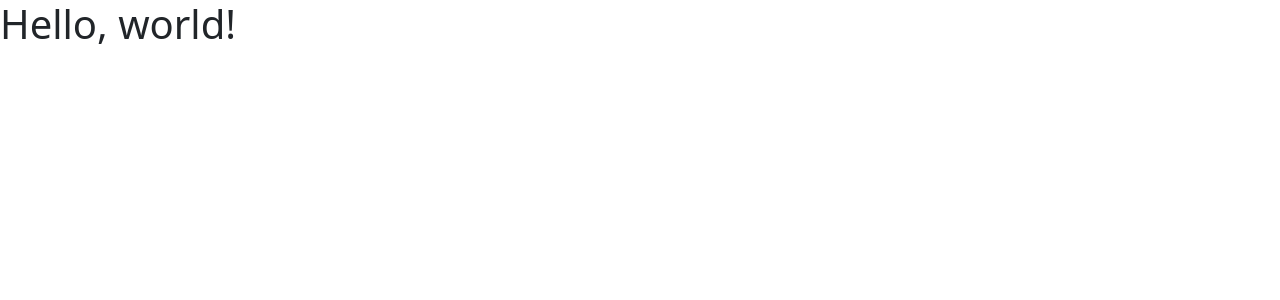
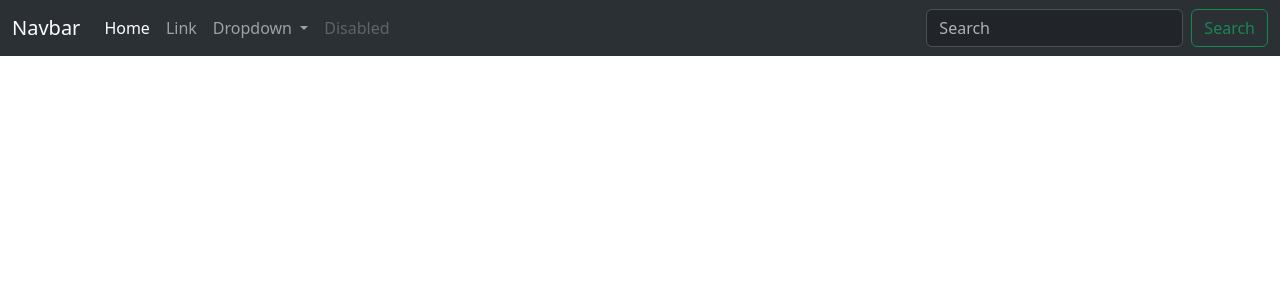
Before and after one commit to SeemaMistry/ProductInventory, a Django app: page / in a window 1280 px wide. Shown: the top 300 px of the page. Run offline with Django 4.2, Linux system fonts and the light colour scheme.

Commit message:
feat: add bootstrap nav bar set to dark theme

```diff
--- a/backend/templates/index.html
+++ b/backend/templates/index.html
@@ -3,7 +3,7 @@
   <head>
     <meta charset="utf-8" />
     <meta name="viewport" content="width=device-width, initial-scale=1" />
-    <title>Bootstrap demo</title>
+    <title>Home</title>
     <link
       href="https://cdn.jsdelivr.net/npm/bootstrap@5.3.0-alpha3/dist/css/bootstrap.min.css"
       rel="stylesheet"
@@ -12,7 +12,66 @@
     />
   </head>
   <body>
-    <h1>Hello, world!</h1>
+    <nav class="navbar navbar-expand-lg bg-body-tertiary" data-bs-theme="dark">
+      <div class="container-fluid">
+        <a class="navbar-brand" href="#">Navbar</a>
+        <button
+          class="navbar-toggler"
+          type="button"
+          data-bs-toggle="collapse"
+          data-bs-target="#navbarSupportedContent"
+          aria-controls="navbarSupportedContent"
+          aria-expanded="false"
+          aria-label="Toggle navigation"
+        >
+          <span class="navbar-toggler-icon"></span>
+        </button>
+        <div class="collapse navbar-collapse" id="navbarSupportedContent">
+          <ul class="navbar-nav me-auto mb-2 mb-lg-0">
+            <li class="nav-item">
+              <a class="nav-link active" aria-current="page" href="#">Home</a>
+            </li>
+            <li class="nav-item">
+              <a class="nav-link" href="#">Link</a>
+            </li>
+            <li class="nav-item dropdown">
+              <a
+                class="nav-link dropdown-toggle"
+                href="#"
+                role="button"
+                data-bs-toggle="dropdown"
+                aria-expanded="false"
+              >
+                Dropdown
+              </a>
+              <ul class="dropdown-menu">
+                <li><a class="dropdown-item" href="#">Action</a></li>
+                <li><a class="dropdown-item" href="#">Another action</a></li>
+                <li><hr class="dropdown-divider" /></li>
+                <li>
+                  <a class="dropdown-item" href="#">Something else here</a>
+                </li>
+              </ul>
+            </li>
+            <li class="nav-item">
+              <a class="nav-link disabled">Disabled</a>
+            </li>
+          </ul>
+          <form class="d-flex" role="search">
+            <input
+              class="form-control me-2"
+              type="search"
+              placeholder="Search"
+              aria-label="Search"
+            />
+            <button class="btn btn-outline-success" type="submit">
+              Search
+            </button>
+          </form>
+        </div>
+      </div>
+    </nav>
+
     <script
       src="https://cdn.jsdelivr.net/npm/bootstrap@5.3.0-alpha3/dist/js/bootstrap.bundle.min.js"
       integrity="sha384-ENjdO4Dr2bkBIFxQpeoTz1HIcje39Wm4jDKdf19U8gI4ddQ3GYNS7NTKfAdVQSZe"
```
